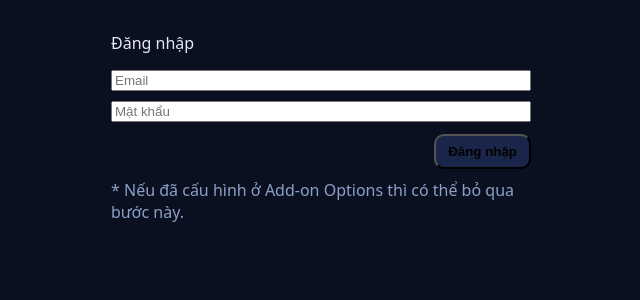
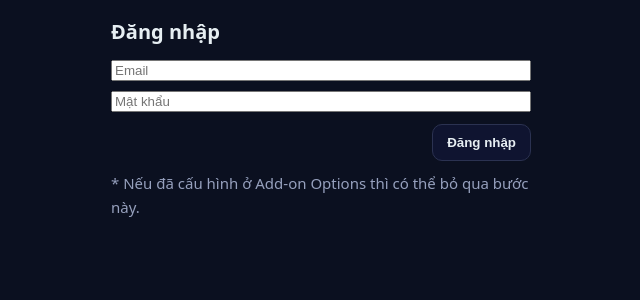
Before and after one commit to kuanhmn/gticontrol, a Python web app: template gti-control/app/templates/login.html in a window 1280 px wide. Shown: the top 300 px of the page, without its empty margins (319-959 px from the left). Run offline with Jinja, Linux system fonts and the light colour scheme; the template is opened without the code that fills it, so the values that code supplies are empty.

Commit message:
Update base.html

```diff
--- a/gti-control-debug/app/templates/base.html
+++ b/gti-control-debug/app/templates/base.html
@@ -1,20 +1,32 @@
+<!-- /app/templates/base.html -->
 <!doctype html>
 <html>
 <head>
   <meta charset="utf-8"/>
-  <title>{% block title %}GTI Control{% endblock %}</title>
+  <meta name="viewport" content="width=device-width,initial-scale=1,maximum-scale=1"/>
+  <title>{{ app_title or "GTI Control" }}</title>
   <style>
-    :root { --bg:#0b1020; --card:#151a2e; --fg:#e6e9f2; --muted:#8aa0c7; --acc:#1a2649; }
-    body{margin:0;font-family:system-ui,-apple-system,Segoe UI,Roboto,Helvetica,Arial,sans-serif;background:var(--bg);color:var(--fg)}
-    .wrap{max-width:980px;margin:0 auto;padding:16px}
-    .card{background:var(--card);border-radius:14px;padding:16px;box-shadow:0 4px 24px rgba(0,0,0,.25)}
-    a{color:#88b4ff;text-decoration:none}
-    table{width:100%;border-collapse:collapse;font-size:14px}
-    th,td{padding:10px;border-bottom:1px solid #22365e;text-align:left}
-    .muted{color:var(--muted)}
-    .btn{display:inline-block;padding:8px 12px;border-radius:10px;background:var(--acc);font-weight:600}
+    :root{ --bg:#0b1020; --card:#151a2e; --fg:#e6eef2; --muted:#96a0bd; --acc:#3b82f6; }
+    *{ box-sizing:border-box }
+    body{ margin:0; font: 15px/1.6 system-ui,-apple-system,Segoe UI,Roboto,Helvetica,Arial;
+          background:var(--bg); color:var(--fg) }
+    a{ color:var(--fg); text-decoration:none }
+    .wrap{ max-width:960px; margin:0 auto; padding:16px }
+    .card{ background:var(--card); border-radius:16px; padding:16px; box-shadow:0 4px 20px rgba(0,0,0,.25) }
+    .row{ display:flex; gap:12px; flex-wrap:wrap }
+    .col{ flex:1 1 280px }
+    .title{ font-weight:700; font-size:20px; margin:0 0 12px }
+    .muted{ color:var(--muted) }
+    .btn{ display:inline-block; padding:10px 14px; border-radius:10px; border:1px solid #2b3251; background:#0f1430; color:var(--fg); font-weight:600 }
+    table{ width:100%; border-collapse:collapse; }
+    th,td{ padding:8px 10px; border-bottom:1px solid #22365e; text-align:left }
+    .right{ float:right }
+    pre{ white-space:pre-wrap; word-break:break-word; font-family: ui-monospace, SFMono-Regular, Menlo, Consolas, monospace }
   </style>
-  {% block head %}{% endblock %}
 </head>
-<body><div class="wrap">{% block body %}{% endblock %}</div></body>
+<body>
+  <div class="wrap">
+    {% block body %}{% endblock %}
+  </div>
+</body>
 </html>
```
